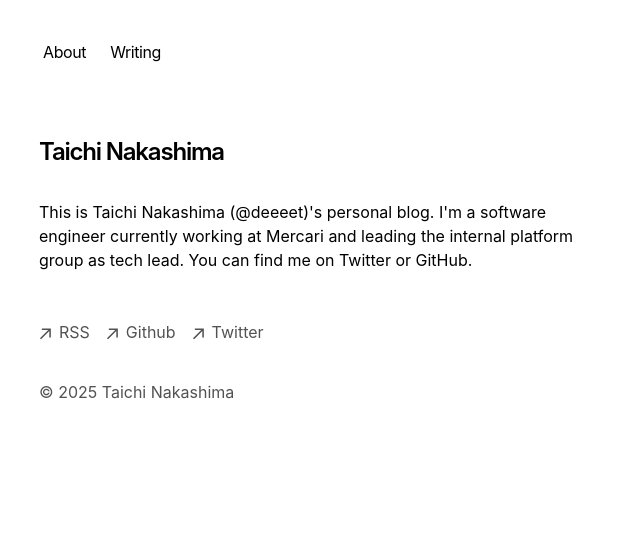
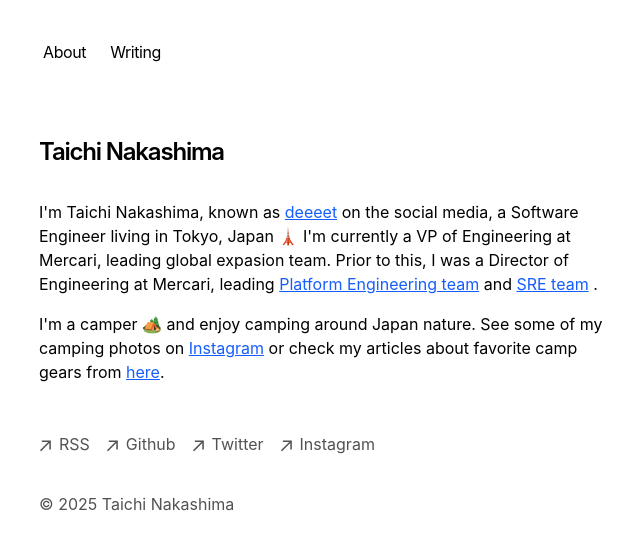
Before and after one commit to tcnksm/deeeet.com, a Next.js app: page / in a window 1280 px wide. Shown: the top 548 px of the page, without its empty margins (313-953 px from the left). Built offline with nearby package versions, Linux system fonts and the light colour scheme.

Commit message:
Update profile and change style

```diff
--- a/app/components/footer.tsx
+++ b/app/components/footer.tsx
@@ -52,6 +52,17 @@ export default function Footer() {
             <p className="ml-2 h-7">Twitter</p>
           </a>
         </li>
+        <li>
+          <a
+            className="flex items-center transition-all hover:text-neutral-800 dark:hover:text-neutral-100"
+            rel="noopener noreferrer"
+            target="_blank"
+            href="https://instagram.com/tcnksm"
+          >
+            <ArrowIcon />
+            <p className="ml-2 h-7">Instagram</p>
+          </a>
+        </li>
       </ul>
       <p className="mt-8 text-neutral-600 dark:text-neutral-300">
         © {new Date().getFullYear()} Taichi Nakashima
--- a/app/global.css
+++ b/app/global.css
@@ -49,6 +49,10 @@ html {
 
 .prose a {
   @apply underline transition-all decoration-neutral-400 dark:decoration-neutral-600 underline-offset-2 decoration-[0.1em];
+}
+
+.about_link {
+  @apply text-blue-600 dark:text-blue-400 hover:text-blue-800 dark:hover:text-blue-300 underline transition-colors;
 }
 
 .prose .anchor:after {
--- a/app/page.tsx
+++ b/app/page.tsx
@@ -7,9 +7,42 @@ export default function Page() {
         Taichi Nakashima
       </h1>
       <p className="mb-4">
-        {`This is Taichi Nakashima (@deeeet)'s personal blog.
-        I'm a software engineer currently working at Mercari and leading the internal platform group as tech lead.
-        You can find me on Twitter or GitHub.`}
+        I'm Taichi Nakashima, known as{" "}
+        <a href="https://x.com/deeeet" className="about_link">
+          deeeet
+        </a>{" "}
+        on the social media, a Software Engineer living in Tokyo, Japan 🗼 I'm
+        currently a VP of Engineering at Mercari, leading global expasion team.
+        Prior to this, I was a Director of Engineering at Mercari, leading{" "}
+        <a
+          href="https://speakerdeck.com/tcnksm/platform-engineering-at-mercari-platform-engineering-kaigi-2024"
+          className="about_link"
+        >
+          Platform Engineering team
+        </a>{" "}
+        and{" "}
+        <a
+          href="https://speakerdeck.com/tcnksm/sre-practices-in-mercari-microservices"
+          className="about_link"
+        >
+          SRE team
+        </a>{" "}
+        .
+      </p>
+      <p className="mb-4">
+        I'm a camper 🏕️ and enjoy camping around Japan nature. See some of my
+        camping photos on{" "}
+        <a href="https://instagram.com/tcnksm" className="about_link">
+          Instagram
+        </a>{" "}
+        or check my articles about favorite camp gears from{" "}
+        <a
+          href="https://note.com/deeeet/n/n01be8131e317"
+          className="about_link"
+        >
+          here
+        </a>
+        .
       </p>
     </section>
   );
```
